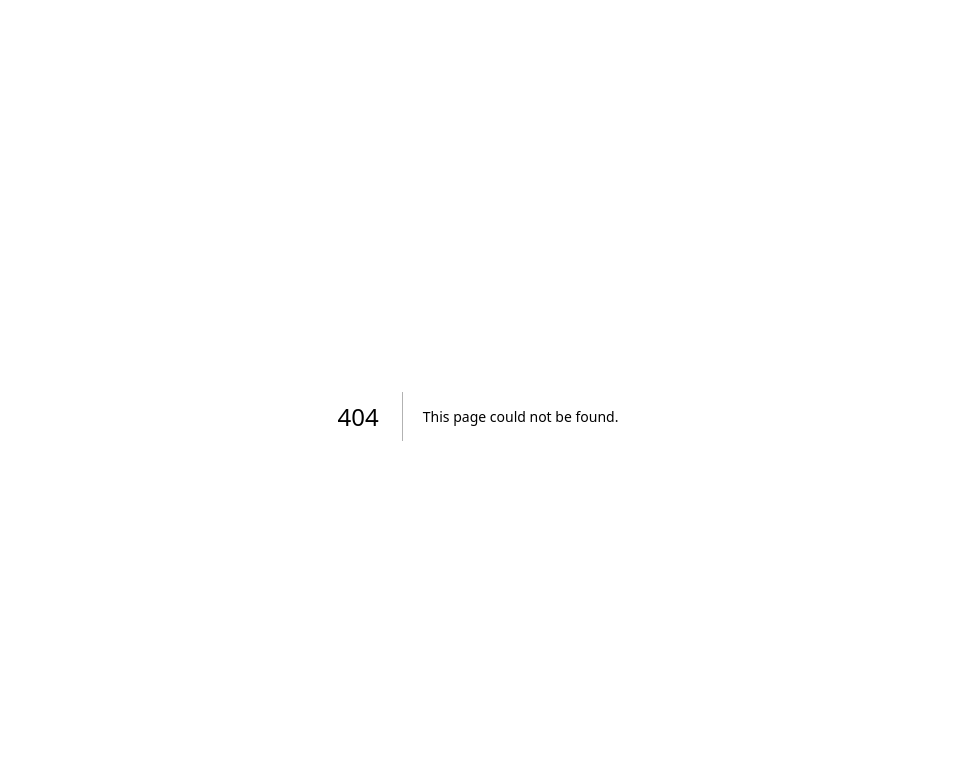
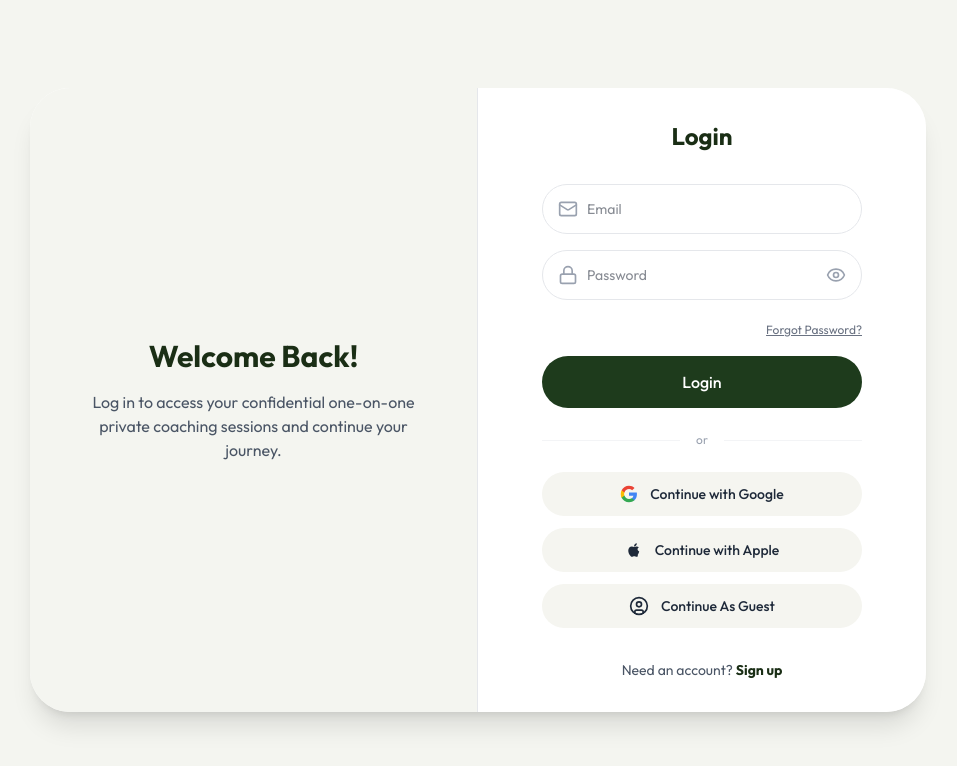
Before and after one commit to ERTShehan/coaching-platform, a Next.js app in the folder frontend/: page /login in a window 1280 px wide. Before the commit this address had no page. Shown: the top 766 px of the page, without its empty margins (162-1119 px from the left). Built offline with nearby package versions, Linux system fonts and the light colour scheme.

Commit message:
add login page component with authentication functionality

```diff
--- /dev/null
+++ b/frontend/src/app/login/page.tsx
@@ -0,0 +1,165 @@
+"use client";
+
+import { useState } from "react";
+import { useRouter } from "next/navigation";
+import Link from "next/link";
+import { Mail, Lock, Eye, EyeOff, UserCircle } from "lucide-react";
+
+export default function Login() {
+  const router = useRouter();
+  const [email, setEmail] = useState("");
+  const [password, setPassword] = useState("");
+  const [showPassword, setShowPassword] = useState(false);
+  const [error, setError] = useState("");
+  const [isLoading, setIsLoading] = useState(false);
+
+  const handleLogin = async (e: React.FormEvent) => {
+    e.preventDefault();
+    setIsLoading(true);
+    setError("");
+
+    try {
+      const response = await fetch("http://localhost:8080/api/auth/login", {
+        method: "POST",
+        headers: { "Content-Type": "application/json" },
+        body: JSON.stringify({ email, password }),
+      });
+
+      const data = await response.json();
+
+      if (response.ok && data.code === 200) {
+        localStorage.setItem("accessToken", data.data.accessToken);
+        localStorage.setItem("refreshToken", data.data.refreshToken);
+        router.push("/dashboard");
+      } else {
+        setError(data.data || "Invalid email or password");
+      }
+    } catch (err) {
+      setError("Server error. Please try again later.");
+    } finally {
+      setIsLoading(false);
+    }
+  };
+
+  const handleGuestLogin = async () => {
+    setIsLoading(true);
+    try {
+      const response = await fetch("http://localhost:8080/api/auth/guest", {
+        method: "POST",
+      });
+      const data = await response.json();
+      if (response.ok && data.code === 200) {
+        localStorage.setItem("accessToken", data.data.accessToken);
+        localStorage.setItem("refreshToken", data.data.refreshToken);
+        router.push("/dashboard");
+      }
+    } catch (err) {
+      setError("Could not log in as guest");
+    } finally {
+      setIsLoading(false);
+    }
+  };
+
+  return (
+    <div className="w-full max-w-sm md:max-w-4xl mx-auto flex flex-col md:flex-row bg-white rounded-[2.5rem] shadow-xl overflow-y-auto overflow-x-hidden h-full min-h-[600px] max-h-[90vh]">
+
+      <div className="hidden md:flex flex-col items-center justify-center p-8 w-1/2 bg-[#f4f5f0] border-r border-gray-200">
+        <h2 className="text-3xl font-bold text-[#1a2e15] mb-4">Welcome Back!</h2>
+        <p className="text-gray-600 text-center px-6">
+          Log in to access your confidential one-on-one private coaching sessions and continue your journey.
+        </p>
+      </div>
+
+      <div className="flex flex-col items-center justify-center p-8 md:w-1/2 bg-white w-full overflow-y-auto">
+        <h2 className="text-2xl font-bold text-[#1a2e15] mb-8">Login</h2>
+
+        <form onSubmit={handleLogin} className="w-full max-w-xs space-y-4">
+          <div className="relative">
+            <div className="absolute inset-y-0 left-0 pl-4 flex items-center pointer-events-none">
+              <Mail className="h-5 w-5 text-gray-400" />
+            </div>
+            <input
+              type="email"
+              value={email}
+              onChange={(e) => setEmail(e.target.value)}
+              className="w-full pl-11 pr-4 py-3.5 border border-gray-200 rounded-full text-sm focus:outline-none focus:border-[#93d976] focus:ring-1 focus:ring-[#93d976] transition-colors bg-white text-gray-900"
+              placeholder="Email"
+              required
+            />
+          </div>
+
+          <div className="relative">
+            <div className="absolute inset-y-0 left-0 pl-4 flex items-center pointer-events-none">
+              <Lock className="h-5 w-5 text-gray-400" />
+            </div>
+            <input
+              type={showPassword ? "text" : "password"}
+              value={password}
+              onChange={(e) => setPassword(e.target.value)}
+              className="w-full pl-11 pr-12 py-3.5 border border-gray-200 rounded-full text-sm focus:outline-none focus:border-[#93d976] focus:ring-1 focus:ring-[#93d976] transition-colors bg-white text-gray-900"
+              placeholder="Password"
+              required
+            />
+            <button
+              type="button"
+              onClick={() => setShowPassword(!showPassword)}
+              className="absolute inset-y-0 right-0 pr-4 flex items-center text-gray-400 hover:text-gray-600"
+            >
+              {showPassword ? <EyeOff className="h-5 w-5" /> : <Eye className="h-5 w-5" />}
+            </button>
+          </div>
+
+          {error && <p className="text-red-500 text-xs text-center">{error}</p>}
+
+          <div className="text-right w-full">
+            <a href="#" className="text-xs text-gray-500 hover:text-gray-800 underline transition-colors">Forgot Password?</a>
+          </div>
+
+          <button
+            type="submit"
+            disabled={isLoading}
+            className="w-full bg-[#1e3b1c] text-white py-3.5 rounded-full font-medium hover:bg-[#142813] transition-colors disabled:opacity-70"
+          >
+            {isLoading ? "Logging in..." : "Login"}
+          </button>
+        </form>
+
+        <div className="flex items-center w-full max-w-xs my-6">
+          <div className="flex-1 border-t border-gray-100"></div>
+          <span className="px-4 text-xs text-gray-400 bg-white">or</span>
+          <div className="flex-1 border-t border-gray-100"></div>
+        </div>
+
+        <div className="w-full max-w-xs space-y-3">
+          <button className="w-full flex items-center justify-center gap-3 bg-[#f5f5f0] text-gray-800 py-3 rounded-full font-medium hover:bg-[#93d976] hover:text-[#1a2e15] transition-colors text-sm">
+            <svg width="18" height="18" viewBox="0 0 24 24" fill="none" xmlns="http://www.w3.org/2000/svg">
+              <path d="M22.56 12.25c0-.78-.07-1.53-.2-2.25H12v4.26h5.92c-.26 1.37-1.04 2.53-2.21 3.31v2.77h3.57c2.08-1.92 3.28-4.74 3.28-8.09z" fill="#4285F4"/>
+              <path d="M12 23c2.97 0 5.46-.98 7.28-2.66l-3.57-2.77c-.98.66-2.23 1.06-3.71 1.06-2.86 0-5.29-1.93-6.16-4.53H2.16v2.84C3.99 20.53 7.7 23 12 23z" fill="#34A853"/>
+              <path d="M5.84 14.09c-.22-.66-.35-1.36-.35-2.09s.13-1.43.35-2.09V7.07H2.16C1.43 8.55 1 10.22 1 12s.43 3.45 1.16 4.93l3.68-2.84z" fill="#FBBC05"/>
+              <path d="M12 5.38c1.62 0 3.06.56 4.21 1.64l3.15-3.15C17.45 2.09 14.97 1 12 1 7.7 1 3.99 3.47 2.16 7.07l3.68 2.84c.87-2.6 3.3-4.53 6.16-4.53z" fill="#EA4335"/>
+            </svg>
+            Continue with Google
+          </button>
+
+          <button className="w-full flex items-center justify-center gap-3 bg-[#f5f5f0] text-gray-800 py-3 rounded-full font-medium hover:bg-[#93d976] hover:text-[#1a2e15] transition-colors text-sm">
+            <svg width="18" height="18" viewBox="0 0 24 24" fill="currentColor" xmlns="http://www.w3.org/2000/svg">
+              <path d="M17.05 20.28c-.98.95-2.05.8-3.08.35-1.09-.46-2.09-.48-3.24 0-1.44.62-2.2.44-3.06-.35C2.79 15.25 3.51 7.59 9.05 7.31c1.35.07 2.29.74 3.08.8 1.18-.19 2.31-.88 3.5-.8 1.19.04 2.15.42 2.89 1.12-2.58 1.4-2.14 4.54.44 5.56-.63 1.94-1.33 3.46-1.91 4.29v.01z" fill="currentColor"/>
+              <path d="M12.03 7.25c-.15-2.23 1.66-4.07 3.74-4.25.29 2.58-2.02 4.41-3.74 4.25z" fill="currentColor"/>
+            </svg>
+            Continue with Apple
+          </button>
+
+          <button onClick={handleGuestLogin} type="button" className="w-full flex items-center justify-center gap-3 bg-[#f5f5f0] text-gray-800 py-3 rounded-full font-medium hover:bg-[#93d976] hover:text-[#1a2e15] transition-colors text-sm">
+            <UserCircle className="w-5 h-5" />
+            Continue As Guest
+          </button>
+        </div>
+
+        <p className="mt-8 text-sm text-gray-600">
+          Need an account? <Link href="/signup" className="font-bold text-[#1a2e15] hover:underline">Sign up</Link>
+        </p>
+      </div>
+
+    </div>
+  );
+}
```
